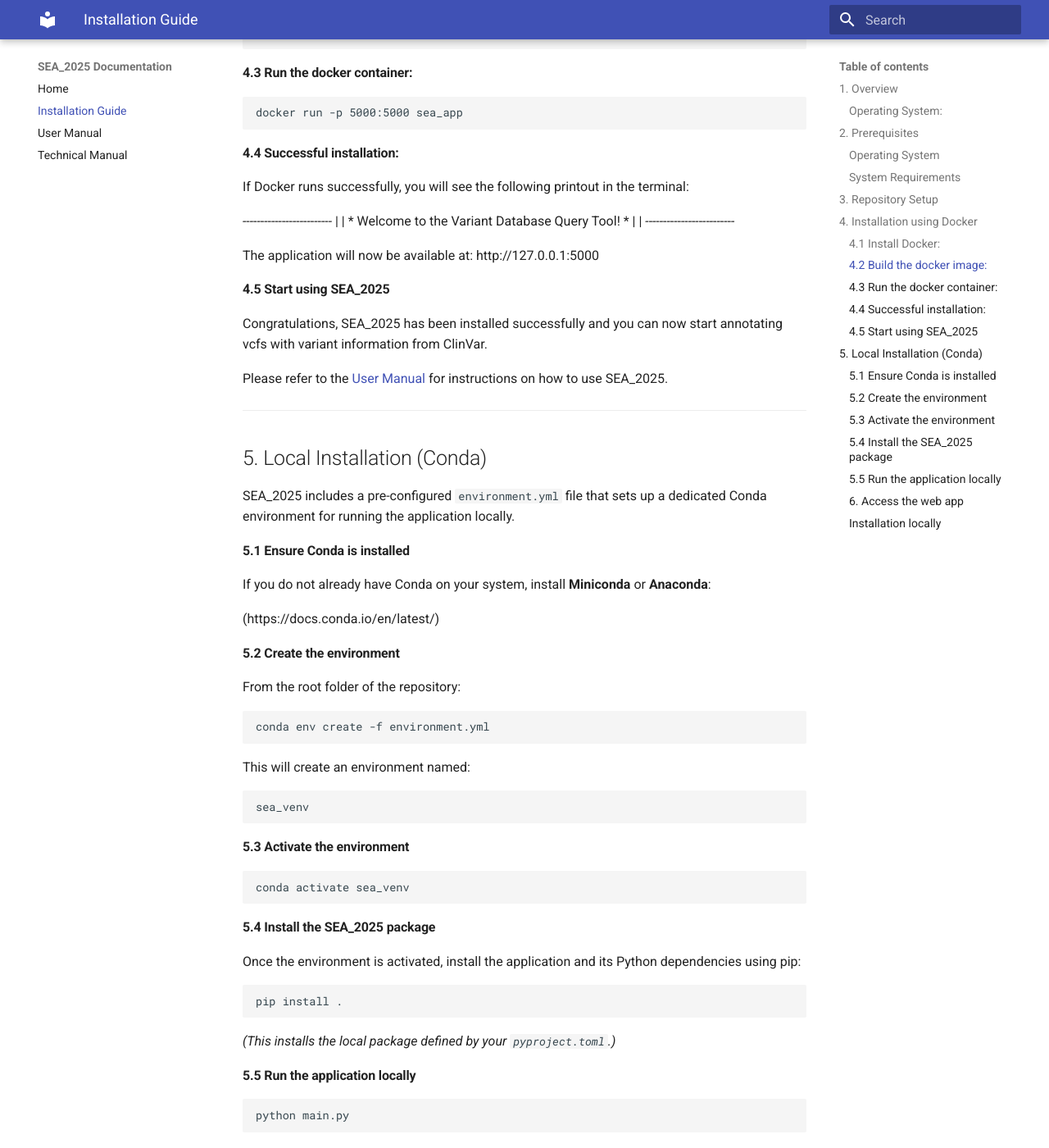
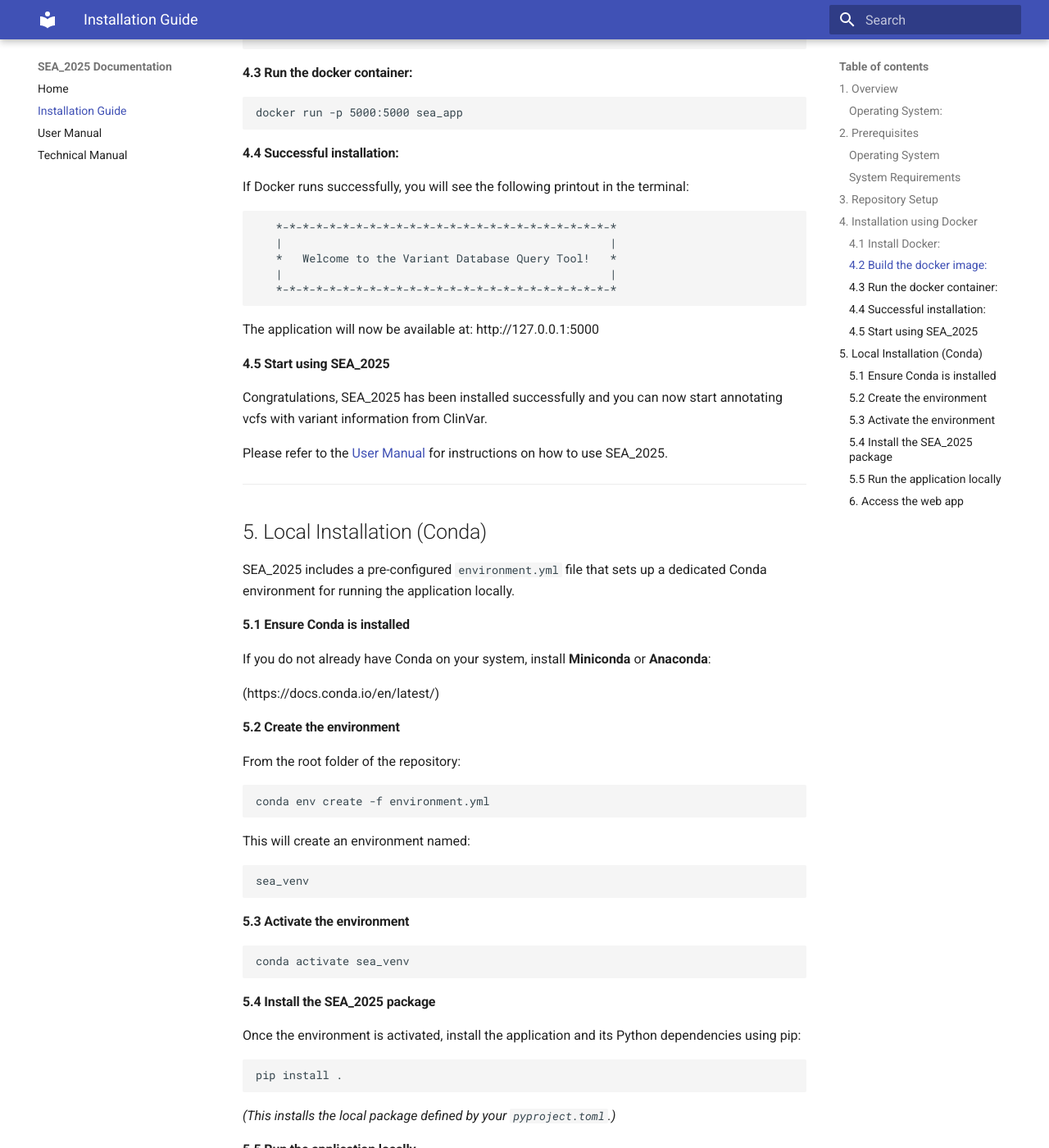
Before and after one commit to RebeccaSizer/Software_Engineering_Assessment_2025_AR_RW_RS, an MkDocs documentation site: the page built from docs/installation.md, in a window 1280 px wide and 1400 px high, scrolled down 1602 px. Shown: the whole window at 82% size. Built offline with MkDocs 1.6.1 and Material for MkDocs 9.7.7, drawn with Linux system fonts in a browser that asks for light colours; some of the changed text lies outside the part shown.

Commit message:
Fixing bugs in installation manual

````diff
--- a/docs/installation.md
+++ b/docs/installation.md
@@ -63,13 +63,13 @@ docker run -p 5000:5000 sea_app
 #### 4.4 Successful installation:
 
 If Docker runs successfully, you will see the following printout in the terminal:
-
+```
    *-*-*-*-*-*-*-*-*-*-*-*-*-*-*-*-*-*-*-*-*-*-*-*-*-*
    |                                                 |
    *   Welcome to the Variant Database Query Tool!   *
    |                                                 |
    *-*-*-*-*-*-*-*-*-*-*-*-*-*-*-*-*-*-*-*-*-*-*-*-*-*
-
+```
 The application will now be available at:
 http://127.0.0.1:5000
 
@@ -128,12 +128,6 @@ pip install .
 python main.py
 ```
 
-or, if you provide an entry point:
-
-```bash
-sea_2025
-```
-
 #### 6. Access the web app
 
 By default, the app will run on:
@@ -145,10 +139,3 @@ http://localhost:5000
 You can now begin using SEA_2025 to annotate VCF files locally.
 
 ---
-
-
-
-
-
-
-#### Installation locally
````
